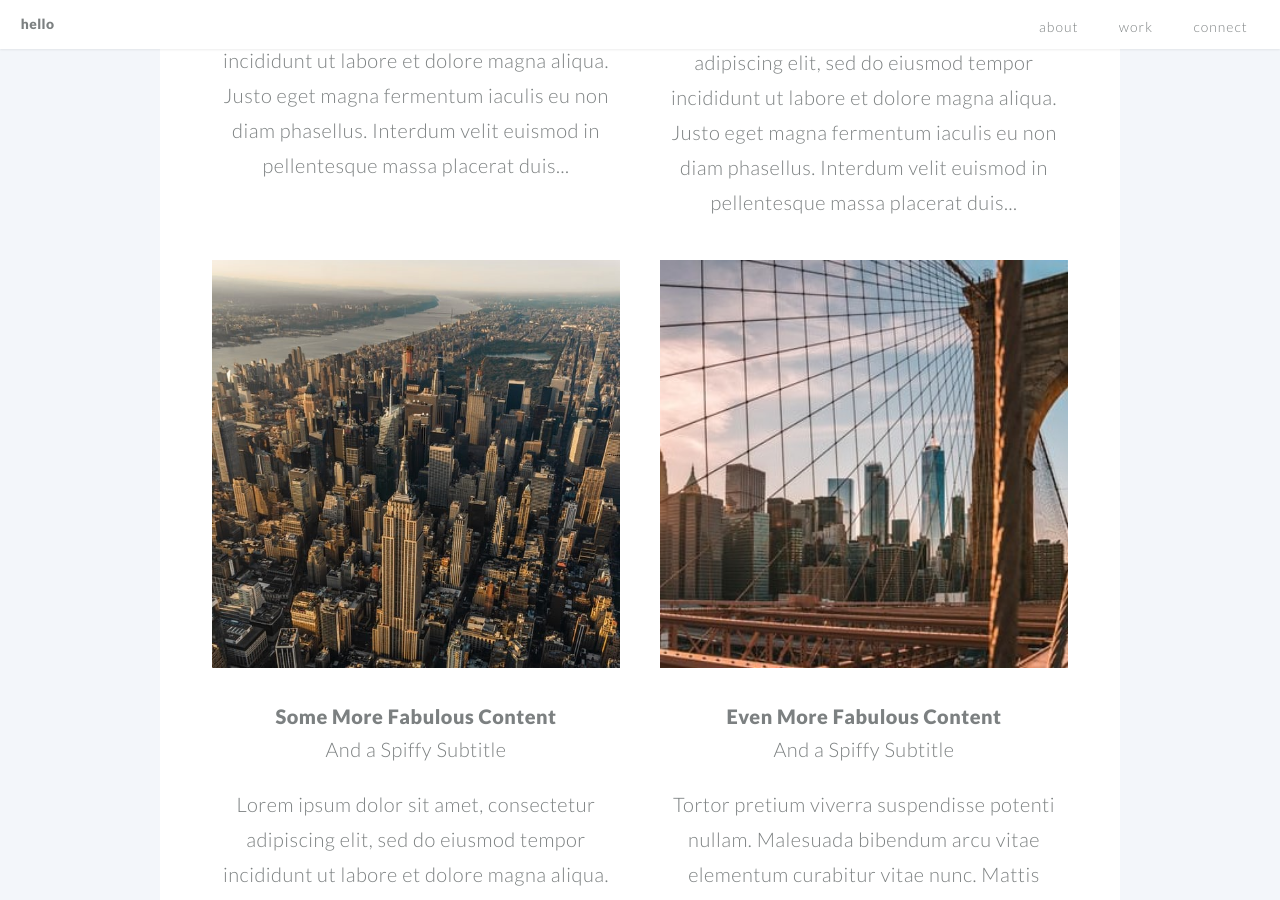
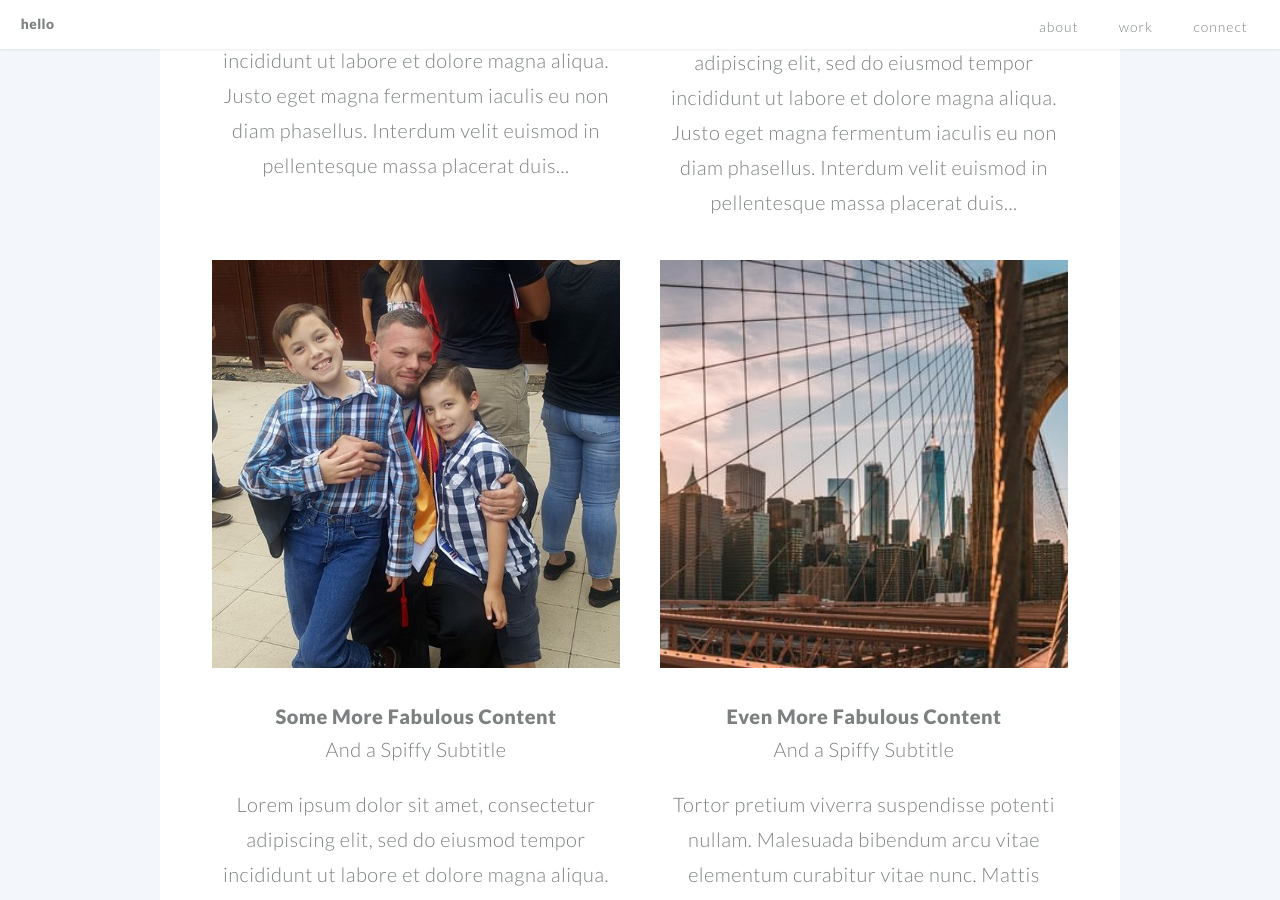
Before and after one commit to jben33/jben33.github.io, a Jekyll site: the page built from index.md, in a window 1280 px wide and 900 px high, scrolled down 2398 px. Built offline with Jekyll 4.4.1, drawn with Linux system fonts in a browser that asks for light colours.

Commit message:
Update work.yml

```diff
--- a/_data/work.yml
+++ b/_data/work.yml
@@ -9,7 +9,7 @@ work:
       - item: example.html
         image: images/FB_IMG_1502207139698.jpg
       - item: example2.html
-        image: /images/NYC3.jpg
+        image: images/daddy1.jpg
       - item: example3.html
         image: /images/NYC4.jpg
   - category: Los Angeles
```
